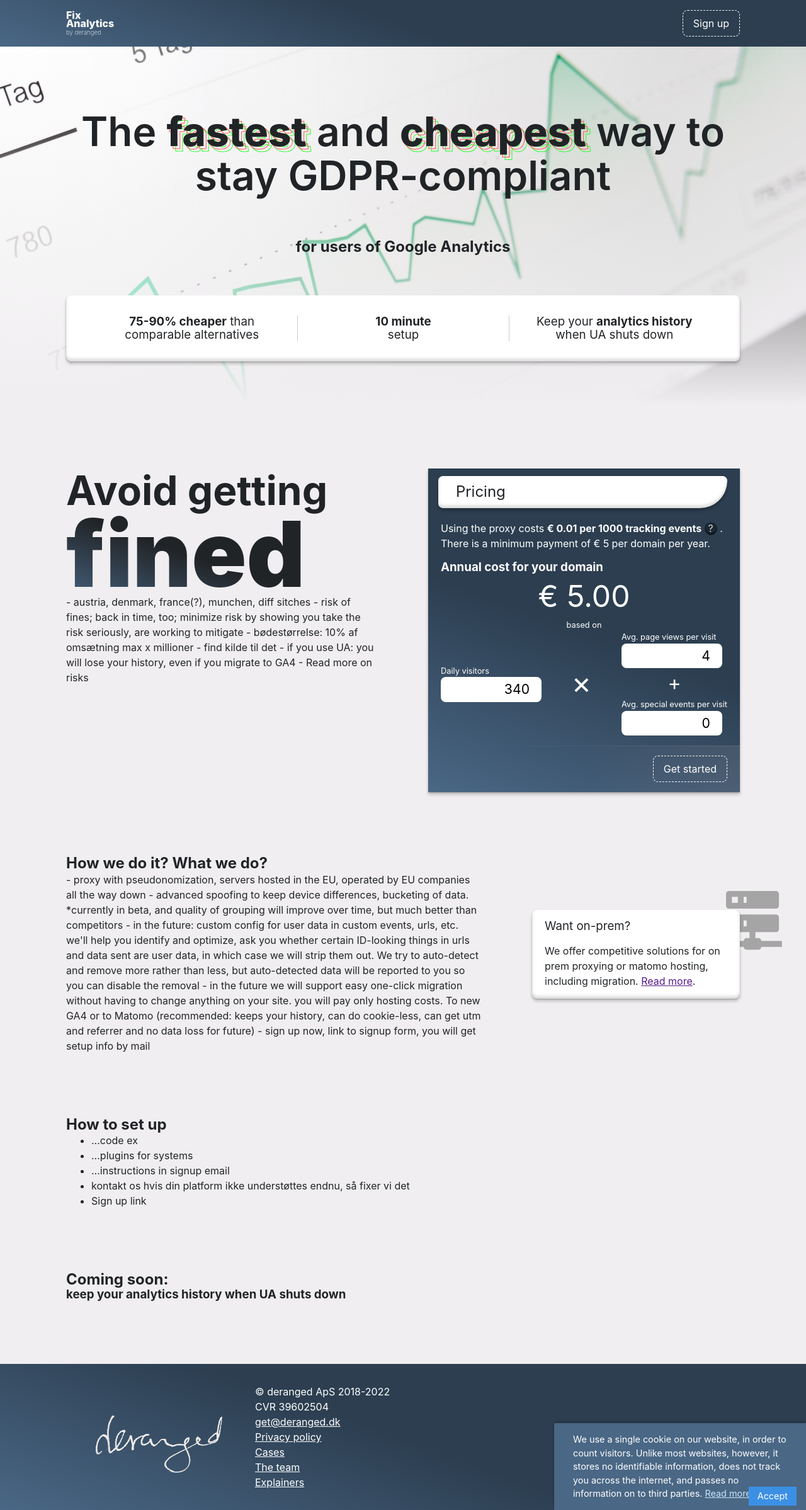
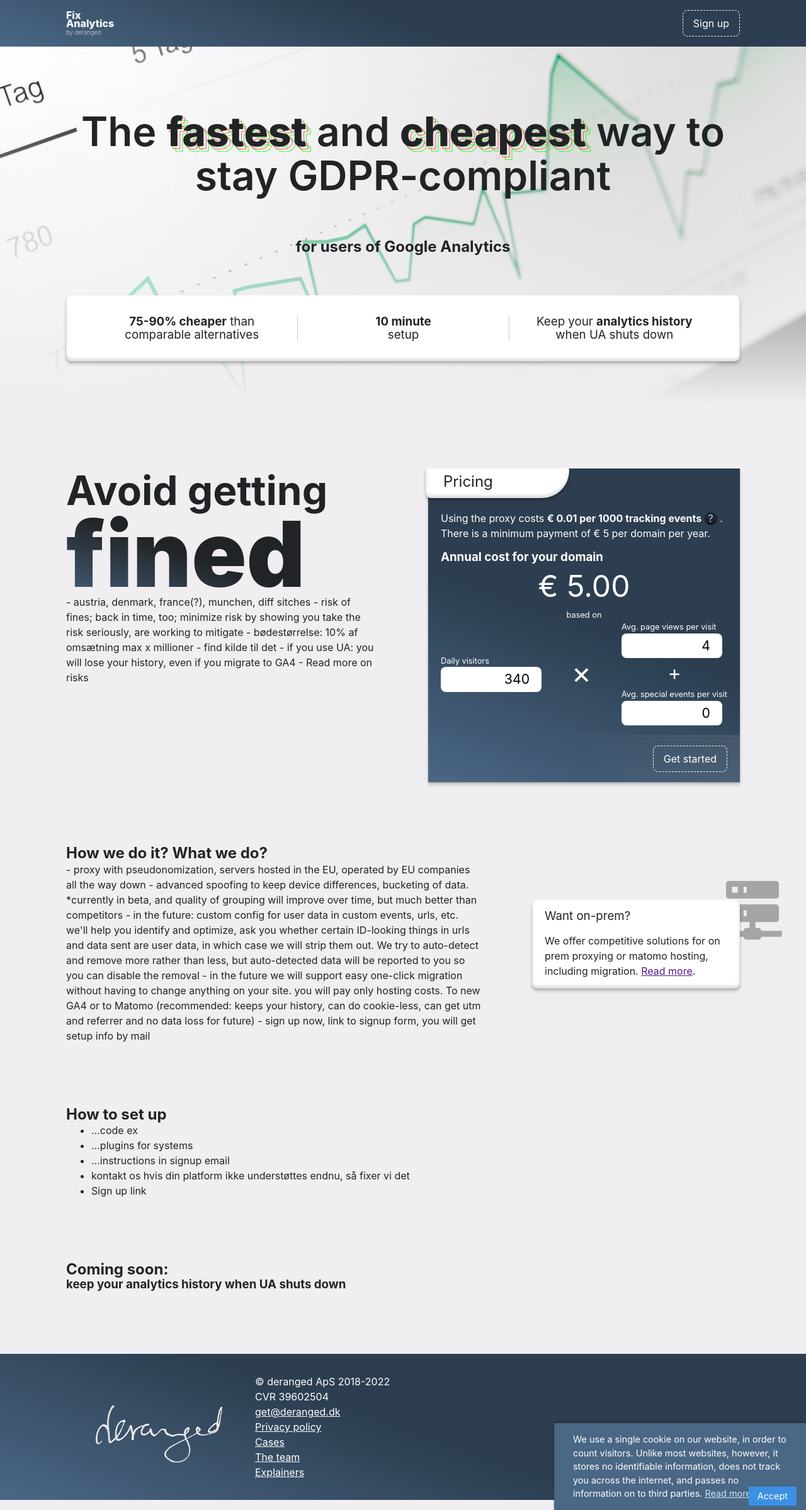
Before and after one commit to derangeddk/deranged.dk, a Jekyll site: the page built from fix-analytics/index.html, in a window 1280 px wide. Shown: the whole page at 63% size. Built offline with Jekyll 4.4.1, drawn with Linux system fonts in a browser that asks for light colours.

Commit message:
Fix card--dark header styling after refactorings

```diff
--- a/_sass/fix-analytics/card.scss
+++ b/_sass/fix-analytics/card.scss
@@ -10,6 +10,8 @@
 
 .card__body {
     padding: 1rem 1.25rem;
+    display: flex;
+    flex-direction: column;
 }
 
 .card__icon {
@@ -62,8 +64,8 @@
         padding: 0.75rem 1.75rem;
         padding-right: 3.5rem;
         border-radius: $border-radius $border-radius 3rem $border-radius;
-        margin-top: -0.25rem;
-        margin-left: -0.25rem;
+        margin-top: -1.25rem;
+        margin-left: -1.5rem;
         margin-bottom: 1.25rem;
         min-width: 50%;
     }
```
